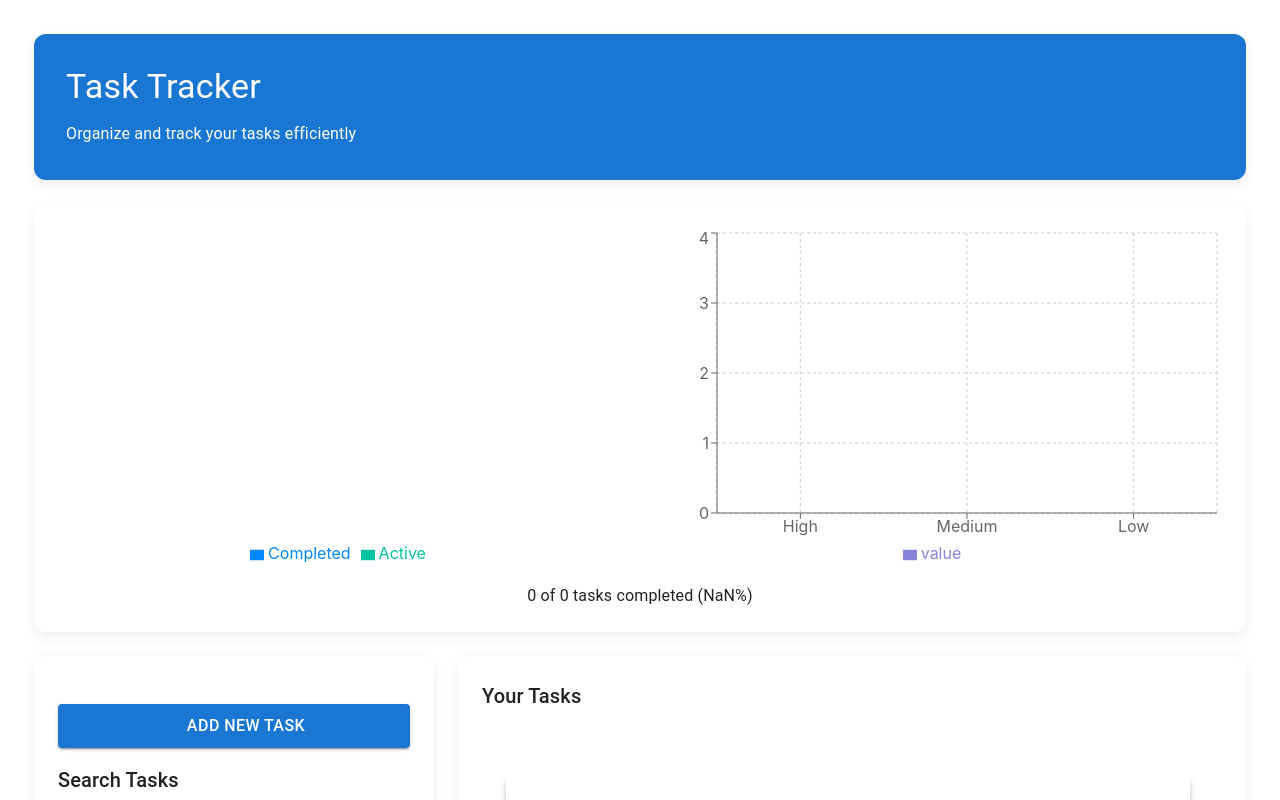
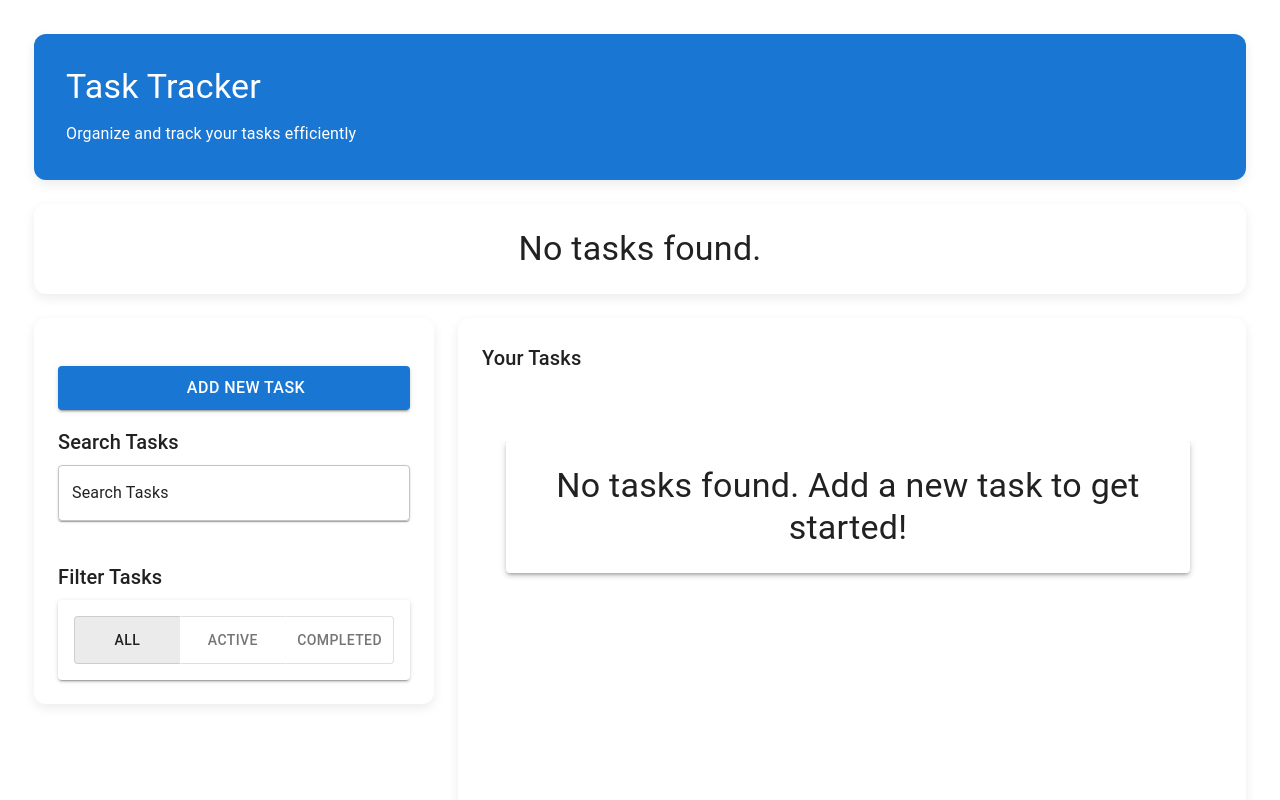
Before and after one commit to AbhishekNegi-25/task-tracker, a React (Create React App) app: page / in a window 1280 px wide. Shown: the top 800 px of the page. Built offline with nearby package versions, Linux system fonts and the light colour scheme; some icons are missing.

Commit message:
Initial commit with basic task tracker functionality

```diff
--- a/src/components/TaskCompletionStats.jsx
+++ b/src/components/TaskCompletionStats.jsx
@@ -11,7 +11,7 @@ import {
   CartesianGrid,
   ResponsiveContainer,
 } from "recharts";
-import { useMediaQuery, useTheme } from "@mui/material";
+import { useMediaQuery, useTheme, Typography } from "@mui/material";
 import {
   ChartSection,
   ChartFlexContainer,
@@ -51,8 +51,13 @@ const TaskCompletionStats = ({ tasks }) => {
   return (
     <ChartSection elevation={1} py={5}>
       <ChartFlexContainer>
+        {tasks.length > 0 ? (
+          <>
             <ChartWrapper>
-          <ResponsiveContainer width="100%" height={isSmallScreen ? 300 : 340}>
+              <ResponsiveContainer
+                width="100%"
+                height={isSmallScreen ? 300 : 340}
+              >
                 <PieChart>
                   <Pie
                     data={dataCompletion}
@@ -74,7 +79,10 @@ const TaskCompletionStats = ({ tasks }) => {
             </ChartWrapper>
 
             <ChartWrapper>
-          <ResponsiveContainer width="100%" height={isSmallScreen ? 300 : 340}>
+              <ResponsiveContainer
+                width="100%"
+                height={isSmallScreen ? 300 : 340}
+              >
                 <BarChart data={taskPriorityData}>
                   <CartesianGrid strokeDasharray="3 3" />
                   <XAxis dataKey="name" />
@@ -85,12 +93,17 @@ const TaskCompletionStats = ({ tasks }) => {
                 </BarChart>
               </ResponsiveContainer>
             </ChartWrapper>
+          </>
+        ) : (
+          <Typography variant="h4">No tasks found.</Typography>
+        )}
       </ChartFlexContainer>
-
+      {tasks.length > 0 && (
         <CompletionText variant="body1">
           {completedTasks} of {totalTasks} tasks completed (
           {Math.round((completedTasks / totalTasks) * 100)}%)
         </CompletionText>
+      )}
     </ChartSection>
   );
 };
```
Also changed, not shown: 8 other files (tests, documents, lock files or other folders). Lines whose indentation alone changed are shown as unchanged.
